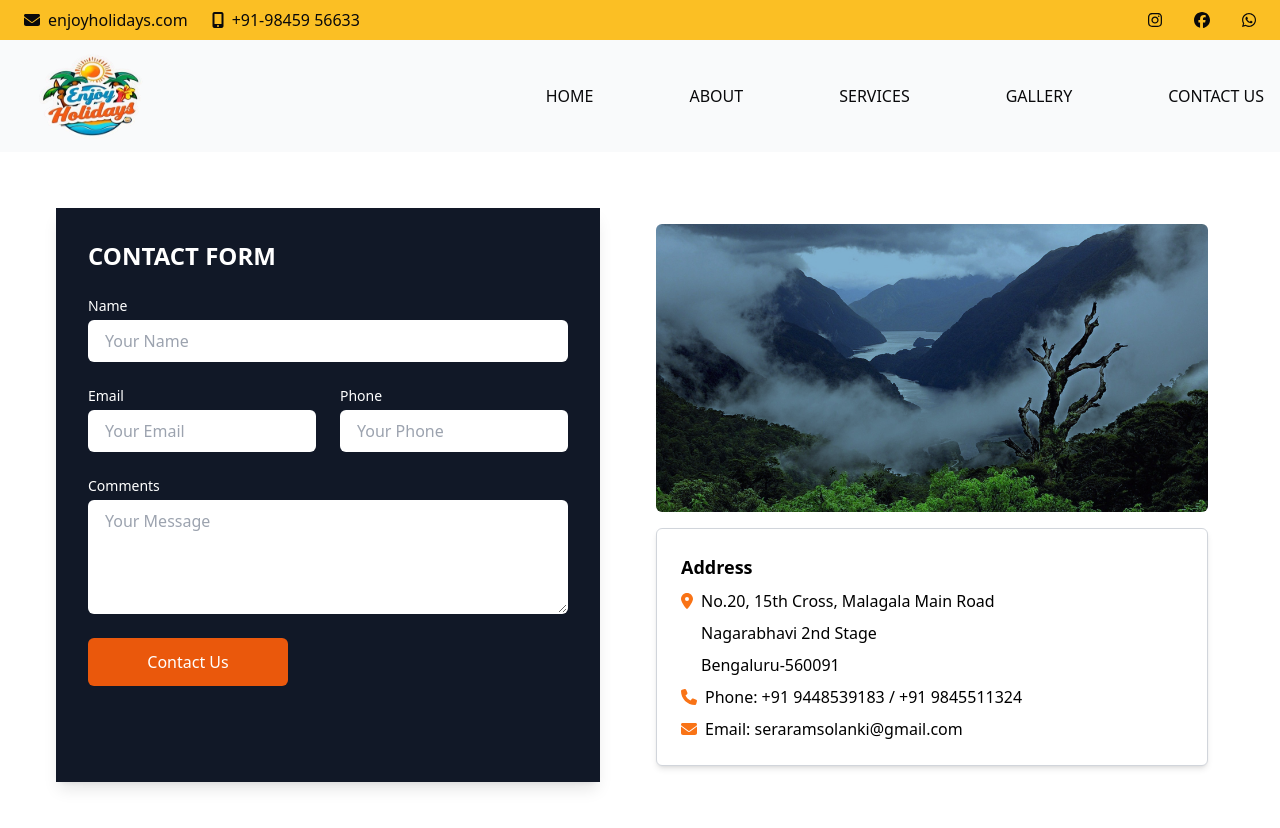
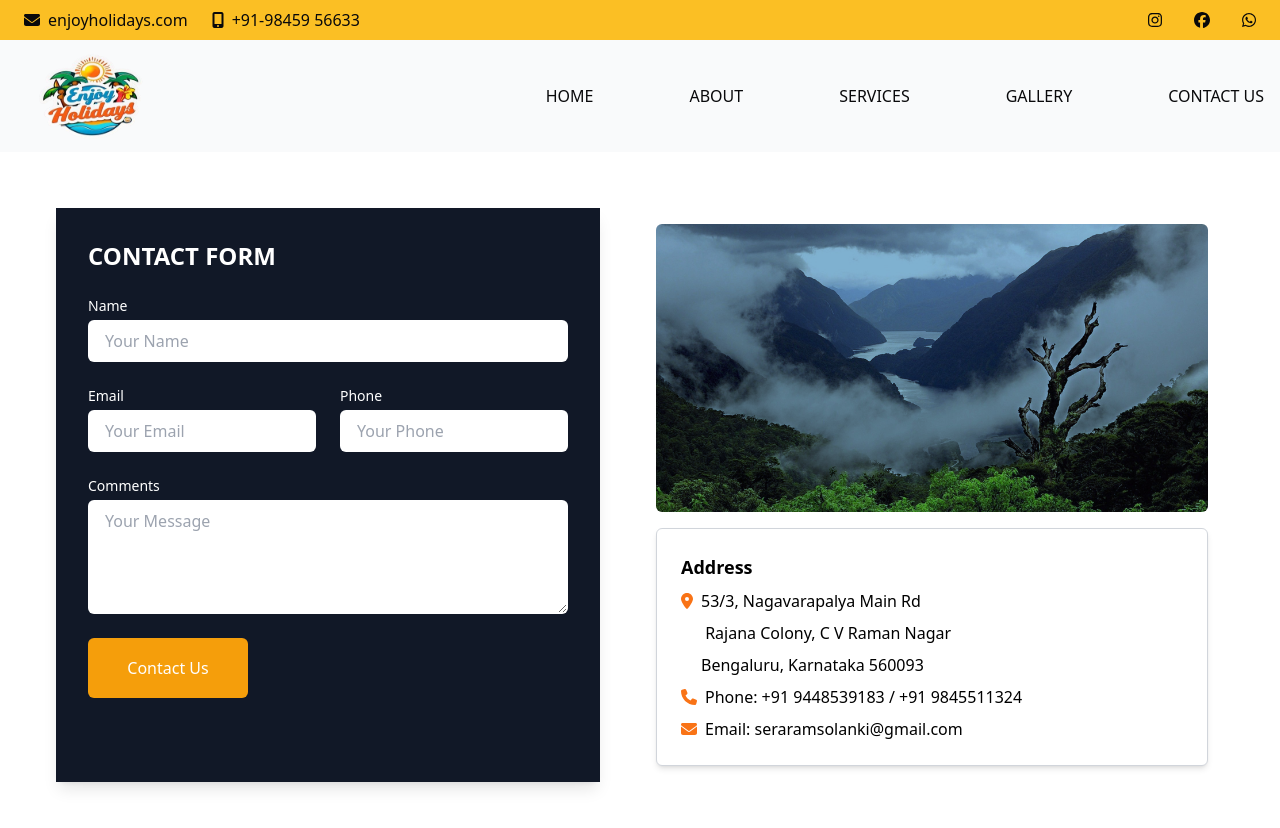
Before and after one commit to akshitchowdhury/travels_chetan, a React (Create React App) app: page /contact in a window 1280 px wide. Shown: the top 828 px of the page. Built offline with nearby package versions, Linux system fonts and the light colour scheme.

Commit message:
ContactDone

```diff
--- a/src/component/Contact/Contact.jsx
+++ b/src/component/Contact/Contact.jsx
@@ -27,15 +27,15 @@ const Contact = () => {
     <h2 className="text-lg font-semibold mb-2">Address</h2>
     <p className="mb-2">
       <FontAwesomeIcon icon={faMapMarkerAlt} className="mr-2 text-orange-500" />
-      <span>No.20, 15th Cross, Malagala Main Road</span>
+      <span>53/3, Nagavarapalya Main Rd</span>
     </p>
     <p className="mb-2">
       <FontAwesomeIcon icon={faMapMarkerAlt} className="mr-2 text-white" />
-      <span>Nagarabhavi 2nd Stage</span>
+      <span> Rajana Colony, C V Raman Nagar</span>
     </p>
     <p className="mb-2">
       <FontAwesomeIcon icon={faMapMarkerAlt} className="mr-2 text-white" />
-      <span>Bengaluru-560091</span>
+      <span>Bengaluru, Karnataka 560093</span>
     </p>
     <p className="mb-2">
       <FontAwesomeIcon icon={faPhone} className="mr-2 text-orange-500" />
--- a/src/component/Contact/ContactForm.jsx
+++ b/src/component/Contact/ContactForm.jsx
@@ -90,7 +90,7 @@ const ContactForm = () => {
         <div>
           <button
             type="submit"
-            className="w-[200px] py-3 px-4 bg-orange-600 text-white font-medium rounded-md hover:bg-orange-700 focus:outline-none focus:ring-2 focus:ring-offset-2 focus:ring-blue-500 transition duration-300 ease-in-out"
+            className="w-[160px] h-[60px] py-3 px-4 bg-amber-500 text-white font-medium rounded-md hover:bg-zinc-950 focus:outline-none focus:ring-2 focus:ring-offset-2 focus:ring-blue-500 transition duration-300 ease-in-out"
           >
             Contact Us
           </button>
```
